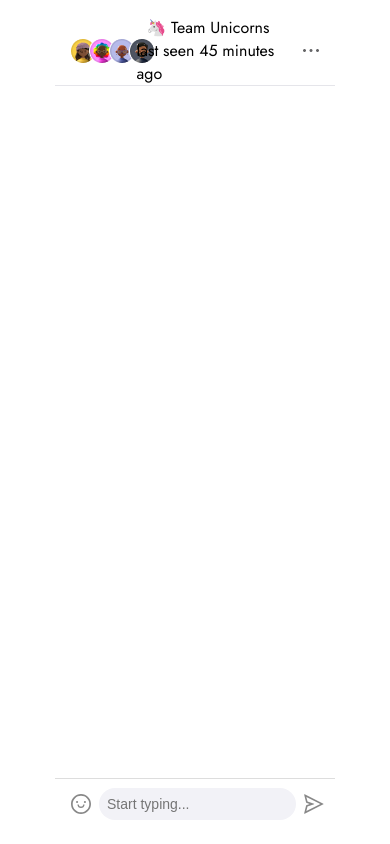
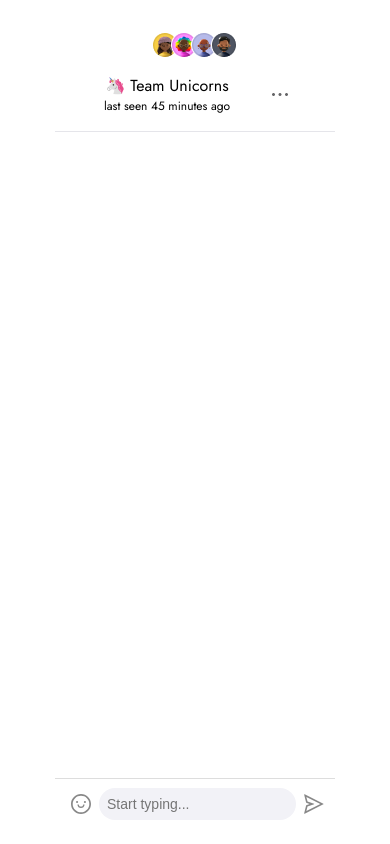
Before and after one commit to Pavl0ffN94/test-telekom_service, a Next.js app: page / in a window 390 px wide. Built offline with nearby package versions, Linux system fonts and the light colour scheme.

Commit message:
add responsive style  header

```diff
--- a/app/components/header/index.tsx
+++ b/app/components/header/index.tsx
@@ -10,12 +10,14 @@ export const Header: FC = () => {
       <div className={styles.icons}>
         <Image src={AvatarGroup} alt='avatar group' />
       </div>
-      <div className={styles.groupName}>
-        <span>🦄 Team Unicorns</span>
-        <span>last seen 45 minutes ago</span>
-      </div>
-      <div className={styles.options}>
-        <Image src={OptionIcon} alt='option' />
+      <div className={styles.grop}>
+        <div className={styles.groupName}>
+          <span className={styles.title}>🦄 Team Unicorns</span>
+          <span className={styles.infoMessage}>last seen 45 minutes ago</span>
+        </div>
+        <div className={styles.options}>
+          <Image src={OptionIcon} alt='option' />
+        </div>
       </div>
     </div>
   );
--- a/app/components/header/style.module.css
+++ b/app/components/header/style.module.css
@@ -1,6 +1,5 @@
 .wrapper{
     width: 100%;
-    height: 70px;
     border-bottom: 1px solid #E5E5EA;
     display: flex;
     flex-direction: row;
@@ -9,12 +8,18 @@
     padding: 1rem;
 }
 
+.grop{
+    display: flex;
+    flex-direction: row;
+    justify-content: space-between;
+    width: 75%;
+}
+
 .groupName{
     display: flex;
     flex-direction: column;
     align-items: center;
     justify-content: center;
-    height: 100%;
     width: 60%;
 }
 
@@ -23,13 +28,39 @@
     align-items: center;
     justify-content: flex-start;
     width: 20%;
+}
 
+.title{
+    white-space: nowrap
 }
+
+.infoMessage{
+    font-size: 15px;
+}
+
 
 .options{
     display: flex;
     align-items: center;
     justify-content: flex-end;
     width: 10%;
+}
+
+@media (max-width: 575px) {
+    .wrapper{
+        flex-direction: column;
+        align-items: center;
+    }
+    .icons{
+        width: 100%;
+        justify-content: center;
+    }
+    .groupName{
+        width: 70%;
+    }
+    .infoMessage{
+        font-size: 12px;
+        text-align: center;
+    }
 
 }
```
